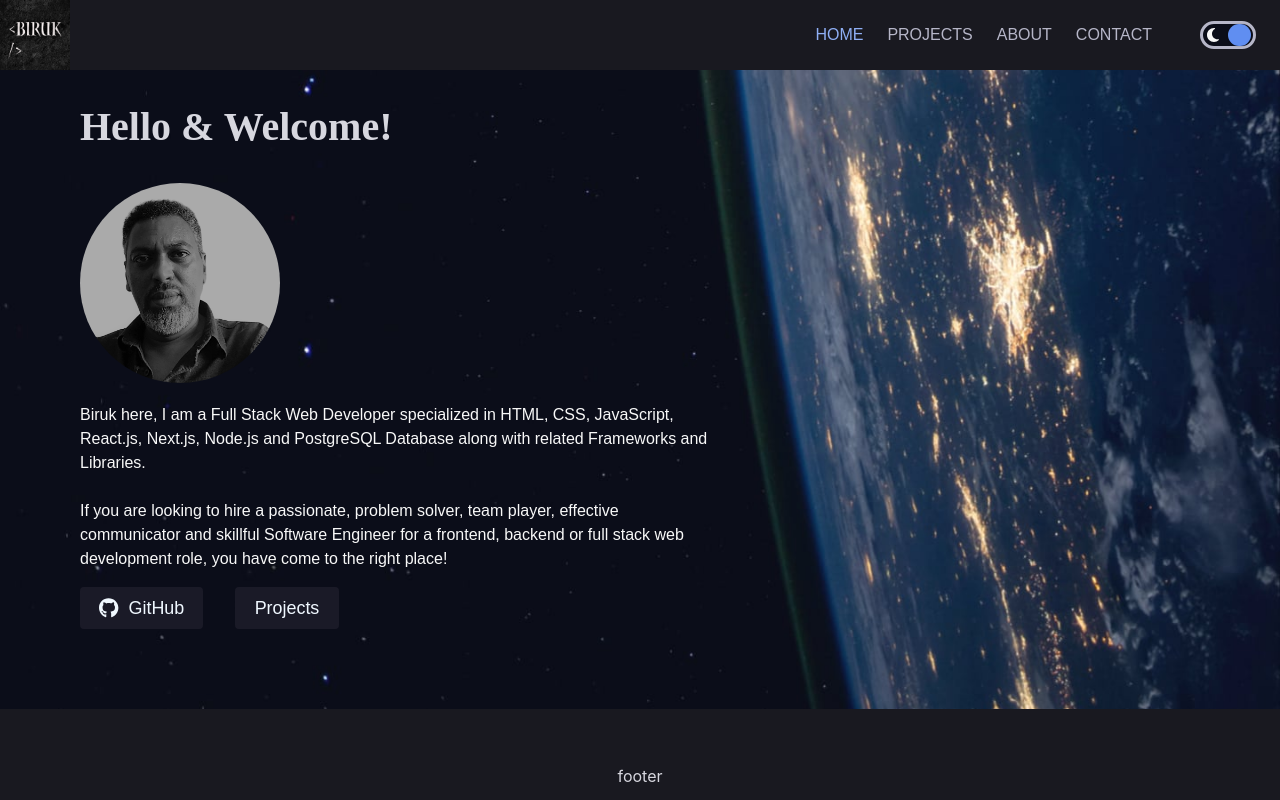
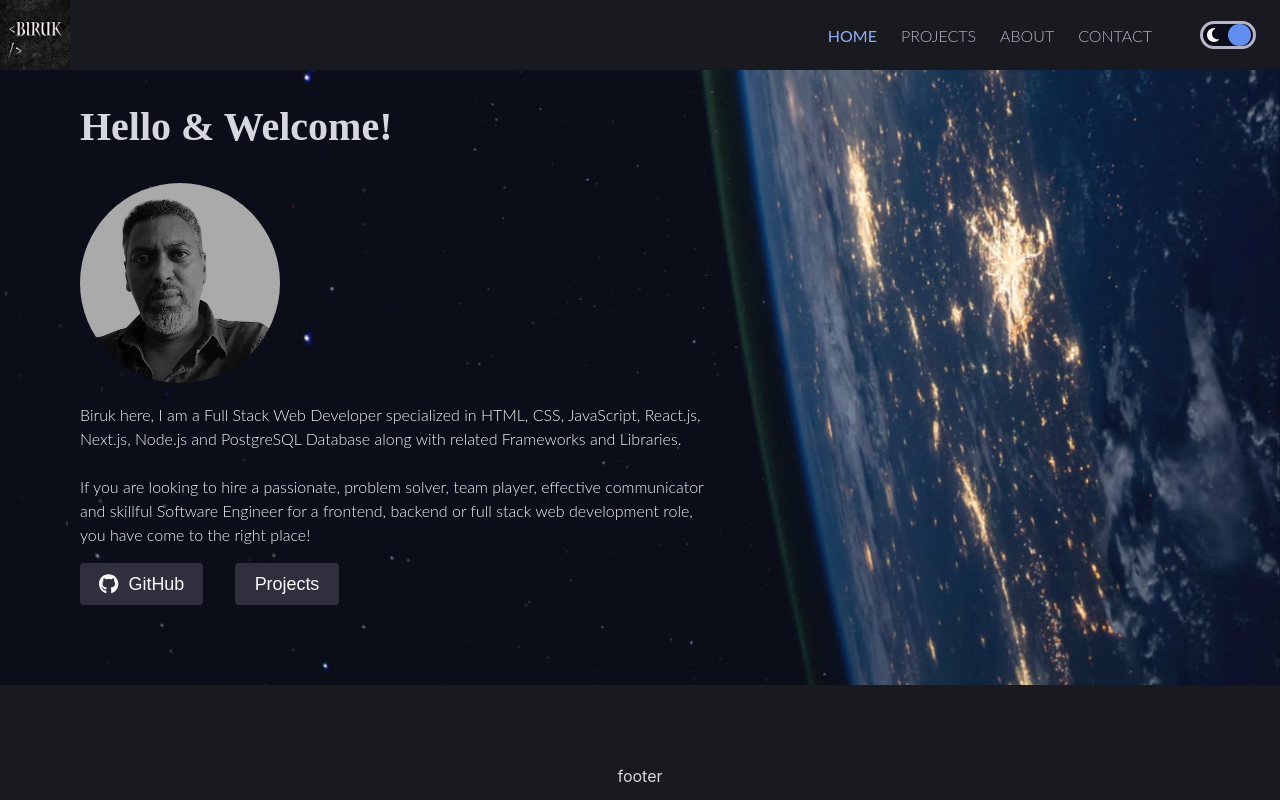
Before and after one commit to Know-Thyself/next-portfolio, a Next.js app: page / in a window 1280 px wide. Built offline with nearby package versions, Linux system fonts and the light colour scheme; no server answers; the database is empty.

Commit message:
updated css variables: still in progress

```diff
--- a/styles/globals.css
+++ b/styles/globals.css
@@ -31,32 +31,53 @@ font-family: 'Source Sans Pro', sans-serif;
  */
 
 :root {
-	--primary-background: #c5c5c5;
+
 	--primary-background: #bababc;
+	--primary-background: #bcbcba;
+
+	--primary-background: #b2b2b7;
+	--primary-background: #ededf9;
+	--primary-background: #d5d5e0;
+	--primary-background: #9e9874;
+	/* --primary-background: #89898C; */
 	--secondary-background: #9297b3;
+	--secondary-background: #89898C;
+	--secondary-background: #f8f8f8;
 	--home-background: #f8f8f8;
 	--projects-container-bg: #b3ae92;
-	--projects-background: #f8f8f8;
+	--projects-container-bg: #a3a3a5;
+	--projects-container-bg: #707072;
+	--projects-container-bg: #707072;
+	--projects-background: #72789e;
 	--projects-bg: #45452d;
+	--projects-bg: #89898C;
+	--projects-bg: #707072;
+	--projects-bg: #89898C;
+	--projects-bg: #72789e;
 	--hero-banner-text: 'Playfair Display', serif;
 	--primary-font-family: 'Montserrat', sans-serif;
 	--buttons-font-family: 'Poppins', sans-serif;
 	--buttons-color: #f8f8f8;
 	--home-page-buttons-bg: #4c516d;
 	--home-page-buttons-bg: #2f2f3d;
-	--secondary-font-family: 'Poppins', sans-serif;
+	--secondary-font-family: 'Lato',
+		sans-serif;
 	--text-primary-color: #0f0700;
 	--secondary-font-weight: 600;
 	--text-secondary-color: rgb(4, 0, 8);
 	--nav-links-color: #2a2b26;
 	--nav-links-color: #191920;
-	--nav-links-font-weight: 500;
+	--nav-links-color: black;
+	--nav-links-font-weight: 300;
+
 	--active-nav-link-font-weight: 600;
 	--button-hover-bg: #cf6138;
 	--projects-container-hover: #9e9874;
 	--active-nav-link: #141414;
+	--active-nav-link: black;
 	/* --active-nav-link: #240085; */
 	--radio-btn-bg: #f8f8f8;
+	--radio-btn-bg: #72789e;
 	--radio-btn-border: #4c516d;
 	--radio-btn-border: rgb(44, 38, 2);
 	--radio-btn-border: #3f3f47;
@@ -65,19 +86,8 @@ font-family: 'Source Sans Pro', sans-serif;
 }
 
 [data-theme='dark'] {
-	--primary-background: #13191C;
-	--primary-background: #1a1b1b;
-	--primary-background: #232420;
-	--primary-background: #00001b;
-	--primary-background: #000012;
-	--primary-background: #333341;
-	--primary-background: #23232d;
-	--primary-background: #1e1e27;
 	--primary-background: #191920;
-	/* --primary-background: #14141A; */
-	/* --primary-background: #011313; */
-	--secondary-background: #030305;
-	--secondary-background: black;
+	--secondary-background: #040404;
 	--projects-container-bg: #1A1A1A;
 	--projects-container-bg: #191920;
 	--projects-bg: #2e3133;
@@ -87,11 +97,16 @@ font-family: 'Source Sans Pro', sans-serif;
 	--projects-background: url('/images/background-destination-desktop.jpg');
 	--hero-banner-text: 'Playfair Display', serif;
 	--primary-font-family: 'Montserrat', sans-serif;
+	--primary-font-family: 'Lato',
+		sans-serif;
 	--home-page-buttons-bg: #1a1a27;
+	--home-page-buttons-bg: #395590;
+	--home-page-buttons-bg: #2f2f3d;
 	--buttons-font-family: 'Poppins', sans-serif;
 	--buttons-color: aliceblue;
+	--buttons-color: #f8f8f8;
 	--buttons-background: #1c1428;
-	--secondary-font-family: 'Source Sans Pro',
+	--secondary-font-family: 'Lato',
 		sans-serif;
 	--text-primary-color: white;
 	--text-primary-color: #DDE2E0;
@@ -107,8 +122,8 @@ font-family: 'Source Sans Pro', sans-serif;
 	--active-nav-link: #8FAFF5;
 	--nav-links-color: #AAAAC0;
 	--nav-links-color: #B6B6C8;
-	--nav-links-font-weight: 400;
-	--active-nav-link-font-weight: 500;
+	--nav-links-font-weight: 300;
+	--active-nav-link-font-weight: 400;
 	--radio-btn-bg: #969cbd;
 	--radio-btn-border: #afc1ca;
 	--radio-btn-border: #B6B6C8;
--- a/styles/header.module.css
+++ b/styles/header.module.css
@@ -109,7 +109,8 @@
 .active {
   /* display: block; */
   padding: 18px 24px;
-  font-family: var(--primary-font-family);
+  font-family: var(--secondary-font-family);
+  /* font-family: var(--secondary-font-family); */
   color: var(--nav-links-color);
   border-bottom: solid 1px var(--text-primary-color);
   border-bottom: solid 1px var(--nav-links-color);
```
Also changed, not shown: styles/contact.module.css (+11 -1 lines).
